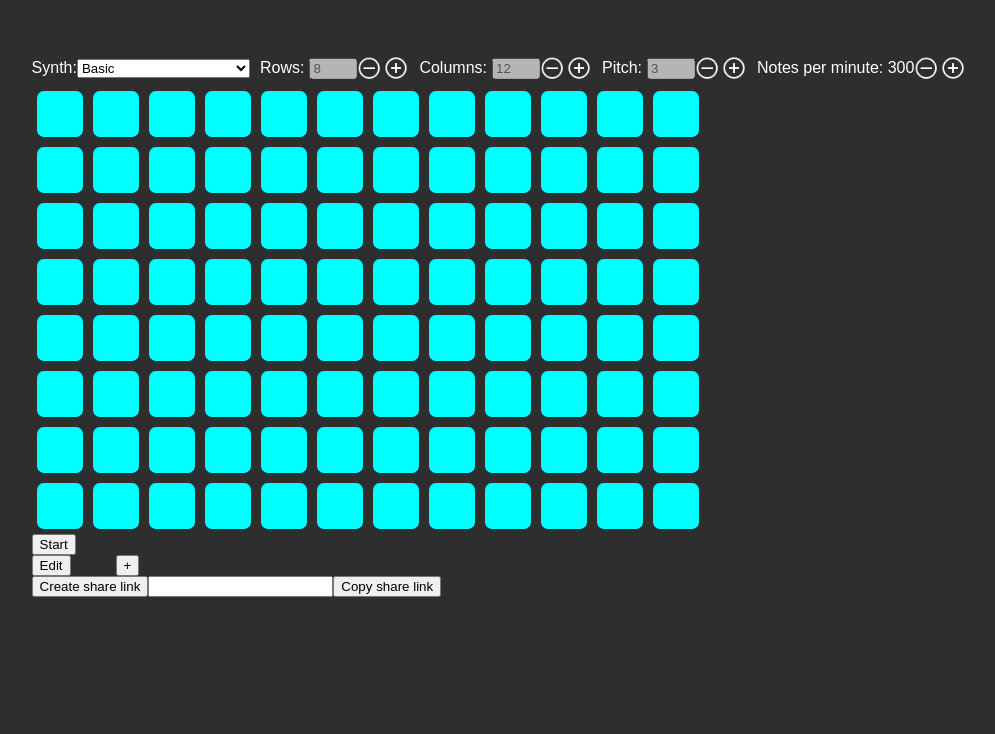
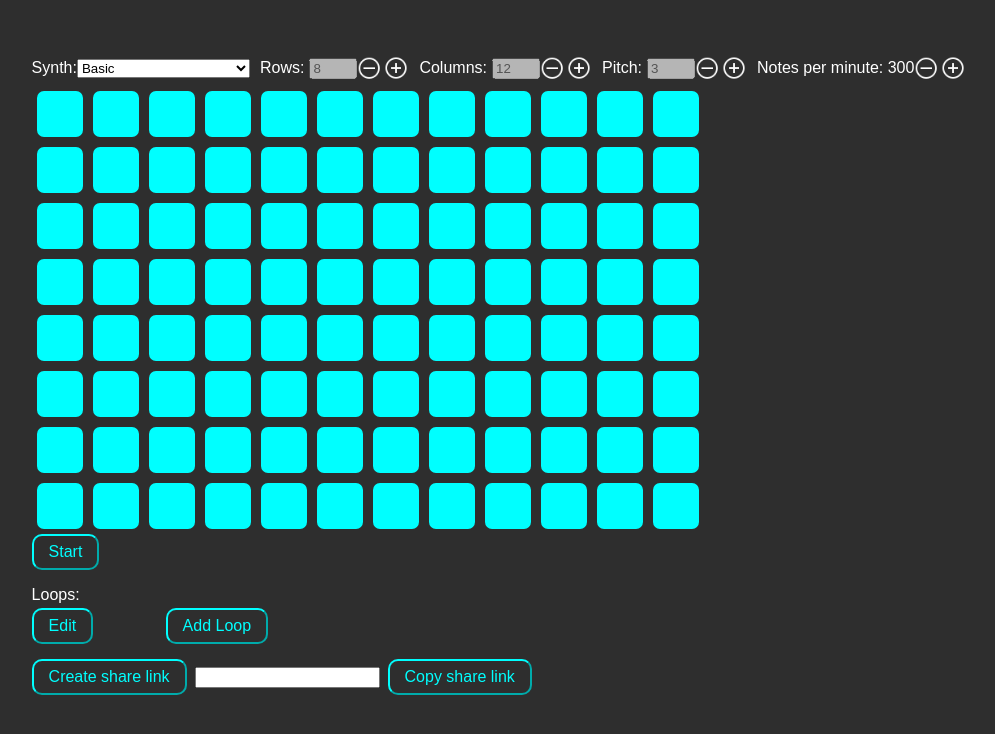
Before and after one commit to hinriksnaer/Loopdy, a React (Create React App) app: page / in a window 1280 px wide. Shown: the top 734 px of the page, without its empty margins (136-1131 px from the left). Built offline with nearby package versions, Linux system fonts and the light colour scheme.

Commit message:
mild look update

```diff
--- a/src/App.css
+++ b/src/App.css
@@ -25,11 +25,17 @@ main {
 
 .PlaybackContainer {
   margin-right: 4px;
-  min-width: 80px;
+  min-width: 130px;
+}
+
+.Playbacks p {
+  margin-bottom: 4px;
+  color:white;
 }
 
 .PlaybacksContainer {
   display: flex;
+  margin-bottom: 15px;
 }
 
 .PlayableBoardContainer {
@@ -53,6 +59,7 @@ main {
 
 .SoundboardContainer {
   display: flex;
+  margin-bottom: 15px;
 }
 
 .NoteRow {
@@ -101,3 +108,22 @@ main {
 .InputContainer button {
   margin-left: 5px;
 }
+
+button {
+  background-color: #2E2E2E; /* Green */
+  border-color: aqua;
+  border-width: 2px;
+  color: aqua;
+  padding: 7px 15px;
+  text-align: center;
+  text-decoration: none;
+  display: inline-block;
+  font-size: 16px;
+  border-radius: 10px;
+}
+
+button:focus {outline:0;}
+
+.ShareContainer input {
+  margin: 0 8px;
+}
--- a/src/View/Playbacks.js
+++ b/src/View/Playbacks.js
@@ -49,6 +49,8 @@ class Playbacks extends Component {
   render() {
     let { playbacks, currentPlaybackPlayer, addPlayback, alterCurrentPlaybackPlayer } = this.props;
     return (
+      <div className={'Playbacks'}>
+        <p>Loops:</p>
         <div className={'PlaybacksContainer'}>
           {playbacks.map((playbackPlayer) => (
             <Playback
@@ -60,7 +62,8 @@ class Playbacks extends Component {
               isPlaying={playbackPlayer.getIsLooping()}
             />
           ))}
-        <button onClick={addPlayback}>+</button>
+          <button onClick={addPlayback}>Add Loop</button>
+        </div>
       </div>
     );
   }
```
Lines whose indentation alone changed are shown as unchanged.
